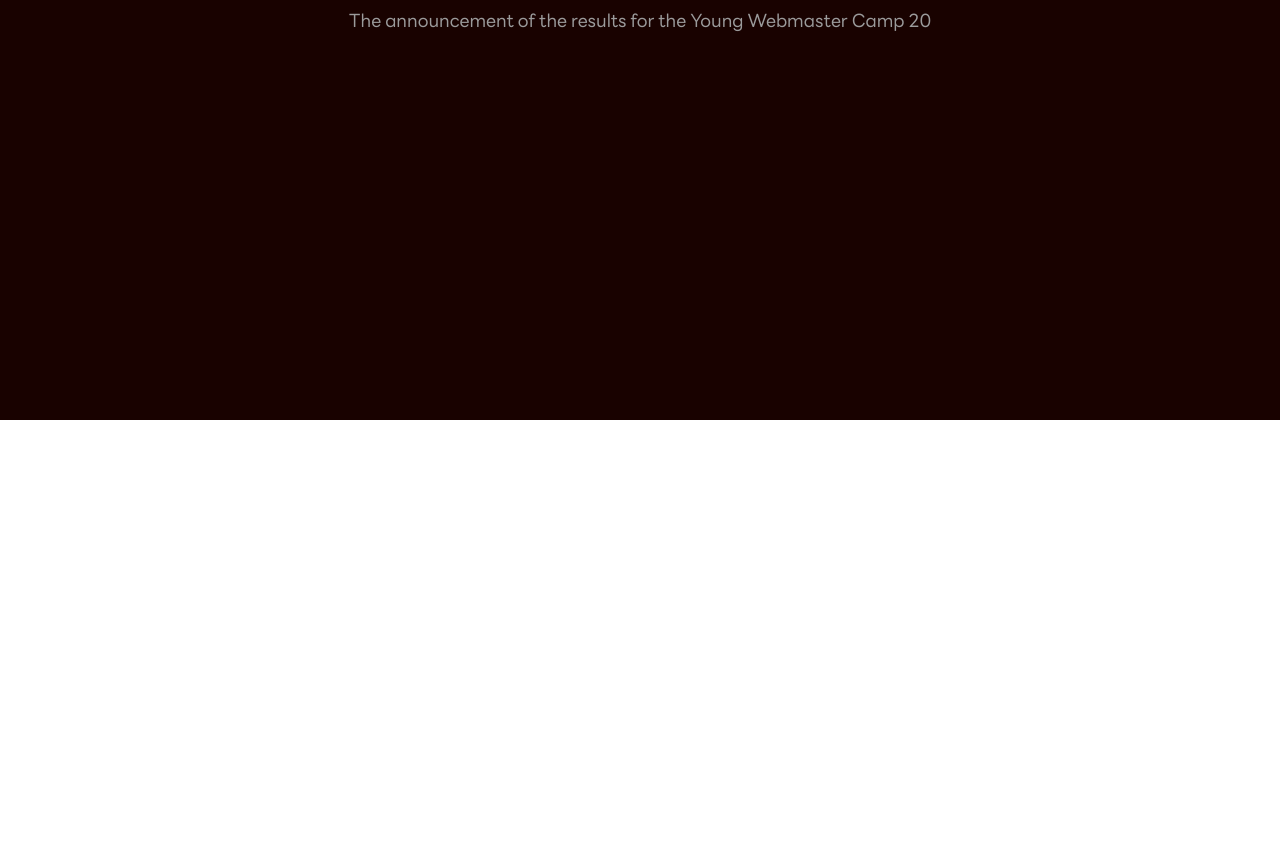
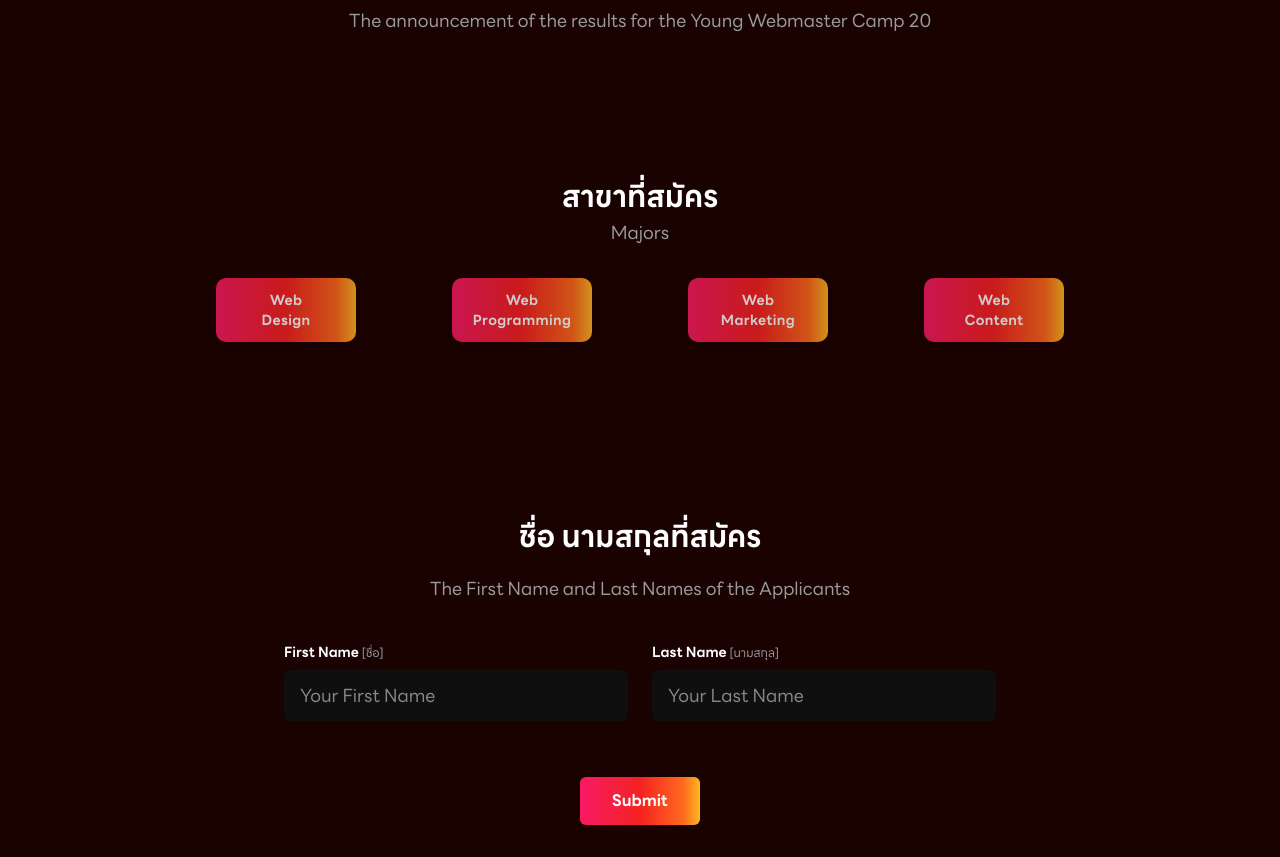
Before and after one commit to suphanatchanlek30/Young_WebMaster_Camp20_Homework_track_Programming, a Next.js app: page / in a window 1280 px wide. Shown: the part 380-1237 px from the top of the page. Before the commit the page ends 800 px from the top, so only its background shows below. Built offline with nearby package versions, Linux system fonts and the light colour scheme.

Commit message:
add Majors and FirstName and LastName section

```diff
--- a/src/app/components/DiscordButton.js
+++ b/src/app/components/DiscordButton.js
@@ -1,6 +1,5 @@
 import Image from "next/image";
 import Icon_Button from "../../../public/Icon_Button_Navbar/discord.png";
-import { athiti } from "../font";
 
 export default function DiscordButton() {
   return (
@@ -13,7 +12,7 @@ export default function DiscordButton() {
         }}
       >
         <Image src={Icon_Button} alt="Discord" width={32} height={32} />
-        <div className={`flex flex-col leading-tight text-center text-xs sm:text-sm font-semibold ${athiti.className}`}>
+        <div className={`flex flex-col leading-tight text-center text-xs sm:text-sm font-semibold`}>
           <span>สอบถามราย</span>
           <span>ละเอียดเพิ่ม</span>
         </div>
--- a/src/app/components/HeroComponent.js
+++ b/src/app/components/HeroComponent.js
@@ -4,7 +4,7 @@ import Image from 'next/image';
 
 export default function HeroComponent() {
     return (
-        <div className={`flex flex-col md:flex-col justify-center items-center gap-10 pt-[128px]`}>
+        <div className={`flex flex-col md:flex-col justify-center items-center gap-10 pt-[128px] mb-[100px]`}>
             <Image src={Hero} alt="Hero" className={`w-[300px] md:w-[315px] h-[166px] md:h-[166px]`} priority />
             <div className={`flex flex-col items-center gap-2 text-center`}>
                 <h1 className={`text-[22px] md:text-[30px] font-bold text-white`}>
--- /dev/null
+++ b/src/app/components/Major.js
@@ -0,0 +1,48 @@
+"use client";
+
+import { useState } from "react";
+
+export default function Major() {
+  const [selectedMajor, setSelectedMajor] = useState("");
+
+  const majors = [
+    { label1: "Web", label2: "Design", value: "web_design" },
+    { label1: "Web", label2: "Programming", value: "web_programming" },
+    { label1: "Web", label2: "Marketing", value: "web_marketing" },
+    { label1: "Web", label2: "Content", value: "web_content" },
+  ];
+
+  return (
+    <div className="flex flex-col items-center text-center px-4 py-10 mb-[100px]">
+      {/* Title */}
+      <h1 className="text-[22px] md:text-[30px] font-bold text-white">
+        สาขาที่สมัคร
+      </h1>
+      <p className="text-[14px] md:text-[18px] font-normal text-[#9B9B9B]">
+        Majors
+      </p>
+
+      {/* Buttons */}
+      <div className="flex flex-wrap justify-center gap-6 md:gap-24 mt-8">
+        {majors.map((major) => (
+          <button
+            key={major.value}
+            onClick={() => setSelectedMajor(major.value)}
+            className={`w-[140px] h-[64px] rounded-[10px] flex flex-col items-center justify-center text-white shadow-md transition-all duration-200 hover:opacity-90 text-xs sm:text-sm font-semibold tracking-wide ${
+              selectedMajor === major.value
+                ? "ring-4 ring-white/10 scale-105"
+                : "opacity-80"
+            }`}
+            style={{
+              backgroundImage:
+                "linear-gradient(to left, #FFB623 0%, #FF691D 14%, #F52222 50%, #F81A64 100%)",
+            }}
+          >
+            <span>{major.label1}</span>
+            <span>{major.label2}</span>
+          </button>
+        ))}
+      </div>
+    </div>
+  );
+}
--- /dev/null
+++ b/src/app/components/NameAndLastName.js
@@ -0,0 +1,61 @@
+"use client";
+import { useState } from "react";
+
+
+export default function NameAndLastName() {
+
+    const [firstName, setFirstName] = useState("");
+    const [lastName, setLastName] = useState("");
+
+
+    return (
+      <div className="flex flex-col items-center gap-4 text-center px-4 py-8">
+        {/* Title */}
+        <h1 className="text-[22px] md:text-[30px] font-bold text-white">
+          ชื่อ นามสกุลที่สมัคร
+        </h1>
+        <p className="text-[14px] md:text-[18px] font-normal text-[#9B9B9B] max-w-md">
+          The First Name and Last Names of the Applicants
+        </p>
+
+        {/* Input Fields */}
+        <div className="flex flex-col md:flex-row gap-6 mt-6 w-full max-w-3xl justify-center">
+          {/* First Name */}
+          <div className="flex flex-col text-left text-white w-full md:w-[344px]">
+            <label className="text-sm font-bold mb-2">
+              First Name <span className="text-[#9B9B9B] text-xs font-medium">[ชื่อ]</span>
+            </label>
+            <input
+              type="text"
+              placeholder="Your First Name"
+              className="bg-[#0F0F0F] border border-[#313131] rounded-md text-[16px] md:text-[18px] px-4 py-3 focus:outline-none"
+
+            />
+          </div>
+
+          {/* Last Name */}
+          <div className="flex flex-col text-left text-white w-full md:w-[344px]">
+            <label className="text-sm font-bold mb-2">
+              Last Name <span className="text-[#9B9B9B] text-xs font-medium">[นามสกุล]</span>
+            </label>
+            <input
+              type="text"
+              placeholder="Your Last Name"
+              className="bg-[#0F0F0F] border border-[#313131] rounded-md text-[16px] md:text-[18px] px-4 py-3 focus:outline-none"
+            />
+          </div>
+        </div>
+
+        {/* Submit Button */}
+        <button
+        type="submit"
+        className="mt-10 px-8 py-3 text-white font-semibold rounded-md hover:opacity-90 transition text-sm md:text-base"
+        style={{
+          backgroundImage: "linear-gradient(to left, #FFB623 0%, #FF691D 14%, #F52222 50%, #F81A64 100%)",
+        }}
+      >
+        Submit
+      </button>
+      </div>
+    );
+  }
--- a/src/app/font.js
+++ /dev/null
@@ -1,18 +0,0 @@
-import { Athiti, Poppins, Inter } from "next/font/google";
-
-const athiti = Athiti({
-  subsets: ["latin"],
-  weight: ["200", "300", "400", "500", "600", "700"],
-});
-
-const poppins = Poppins({
-  subsets: ["latin"],
-  weight: ["200", "300", "400", "500", "600", "700"],
-});
-
-const inter = Inter({
-  subsets: ["latin"],
-  weight: ["200", "300", "400", "500", "600", "700"],
-});
-
-export { athiti, poppins, inter };
--- a/src/app/layout.js
+++ b/src/app/layout.js
@@ -1,16 +1,4 @@
-import { Geist, Geist_Mono } from "next/font/google";
-
 import "./globals.css";
-
-const geistSans = Geist({
-  variable: "--font-geist-sans",
-  subsets: ["latin"],
-});
-
-const geistMono = Geist_Mono({
-  variable: "--font-geist-mono",
-  subsets: ["latin"],
-});
 
 // ทำการตั้งค่าเมตาดาต้า
 export const metadata = {
@@ -22,7 +10,7 @@ export default function RootLayout({ children }) {
   return (
     <html lang="en">
       <body
-        className={`${geistSans.variable} ${geistMono.variable} antialiased`}
+        className={`antialiased`}
       >
         {children}
       </body>
--- a/src/app/page.js
+++ b/src/app/page.js
@@ -1,12 +1,16 @@
 import Image from "next/image";
 import Navbar from "./components/Navbar";
 import HeroComponent from './components/HeroComponent';
+import Major from "./components/Major";
+import NameAndLastName from "./components/NameAndLastName";
 
 export default function Home() {
   return (
     <div className={`text-[20px] bg-[#190200] min-h-screen`}>
       <Navbar/>
       <HeroComponent/>
+      <Major/>
+      <NameAndLastName/>
     </div>
   );
 }
```
